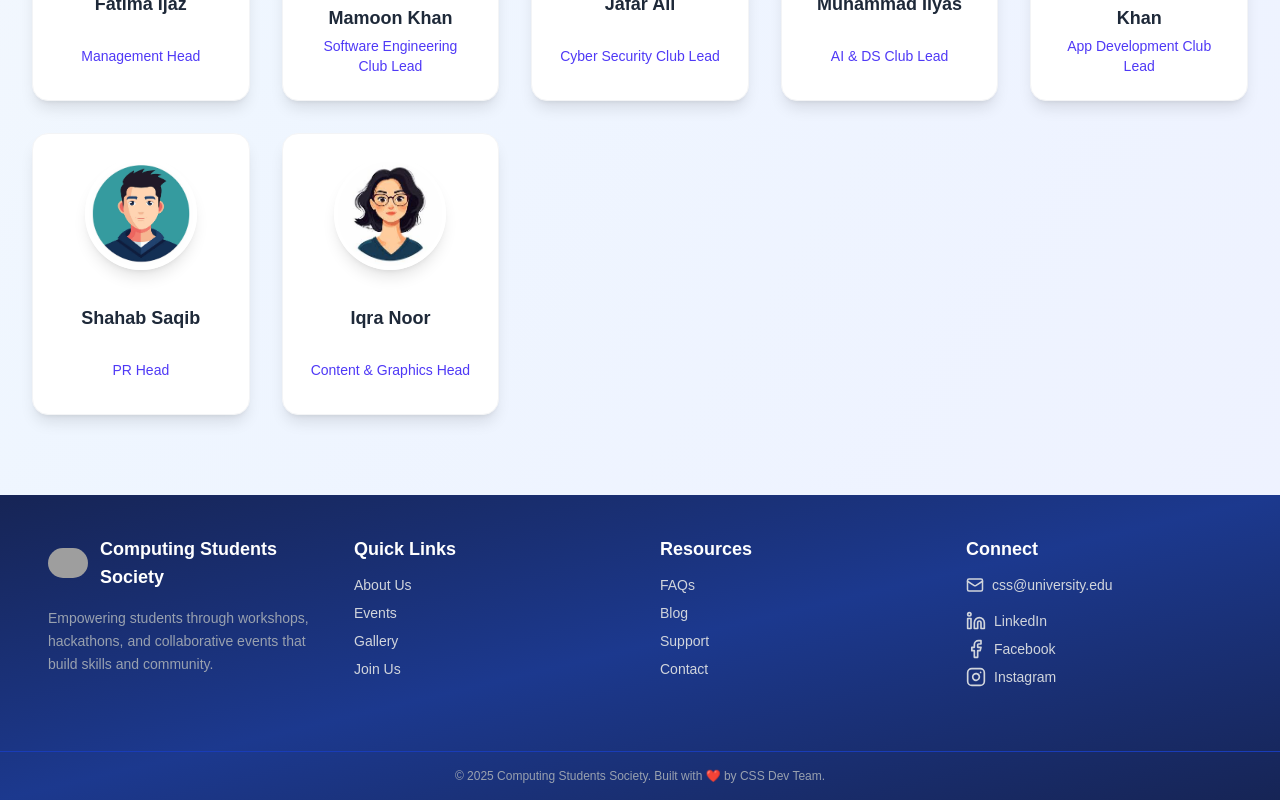
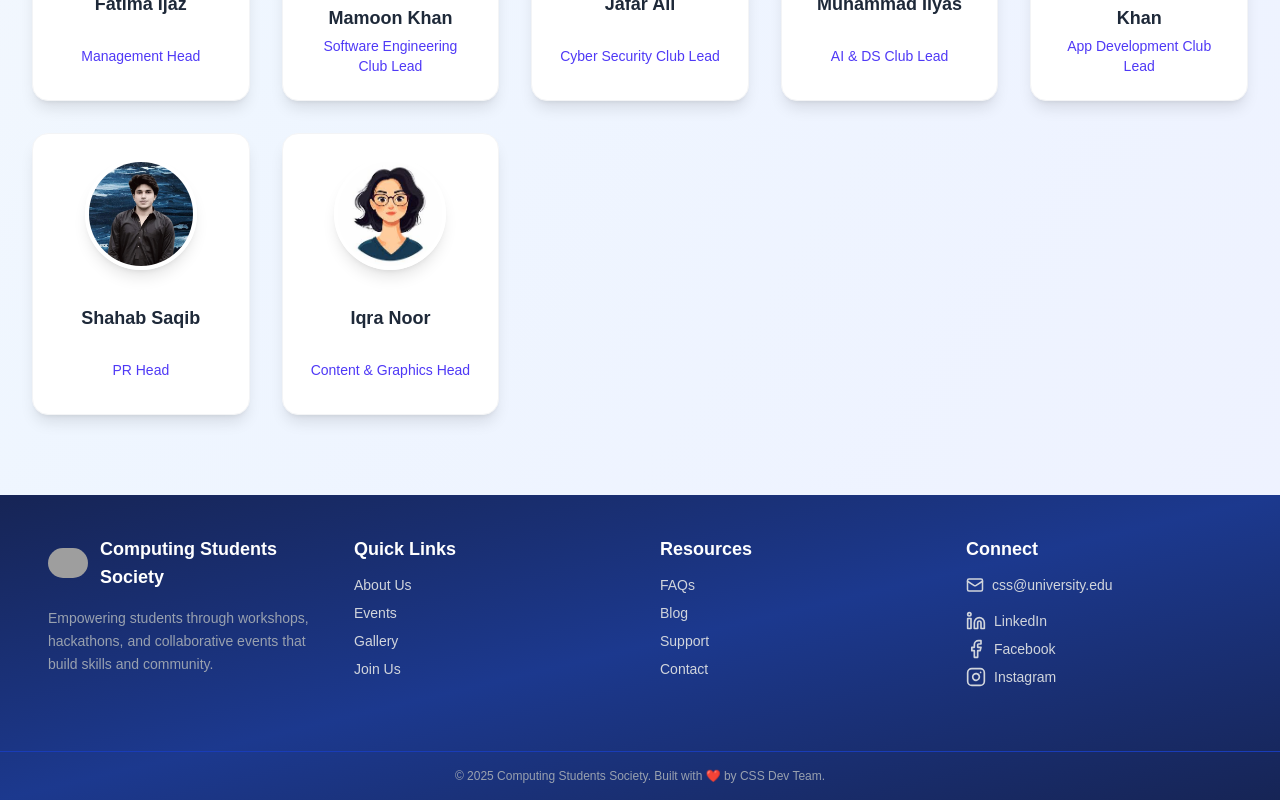
Before and after one commit to mazharktk5/css-website, a Next.js app: page /about in a window 1280 px wide. Shown: the part 3833-4633 px from the top of the page. Built offline with nearby package versions, Linux system fonts and the light colour scheme; grey boxes are pictures that could not be loaded.

Commit message:
Add new team images and update PR Head image in OurTeam component

```diff
--- a/src/components/About/OurTeam.jsx
+++ b/src/components/About/OurTeam.jsx
@@ -34,7 +34,7 @@ const team = {
         { name: "Jafar Ali", role: "Cyber Security Club Lead", image: "/images/team/cyber-lead.jpg" },
         { name: "Muhammad Ilyas", role: "AI & DS Club Lead", image: "/images/team/ai-lead.jpg" },
         { name: "Hamza Ahmed Khan", role: "App Development Club Lead", image: "/images/team/app-lead.jpg" },
-        { name: "Shahab Saqib", role: "PR Head", image: "/images/team/pr-lead.jpg" },
+        { name: "Shahab Saqib", role: "PR Head", image: "/images/team/pr-lead-2.jpg" },
         { name: "Iqra Noor", role: "Content & Graphics Head", image: "/images/team/graphic-head.jpg" },
     ],
 };
--- a/src/components/Footer.jsx
+++ b/src/components/Footer.jsx
@@ -1,7 +1,7 @@
 // components/Footer.jsx
 import Link from "next/link";
 import Image from "next/image";
-import { Mail, Linkedin, Facebook, Instagram } from "lucide-react"; // ✅ removed duplicate Linkedin
+import { Mail, Linkedin, Facebook, Instagram } from "lucide-react";
 import logo from "../../public/images/logo/css-logo.jpg";
 
 export default function Footer() {
```
Also changed, not shown: public/images/team/pr-lead-2.jpg (added), public/images/team/pr-lead-3.jpg (added).
